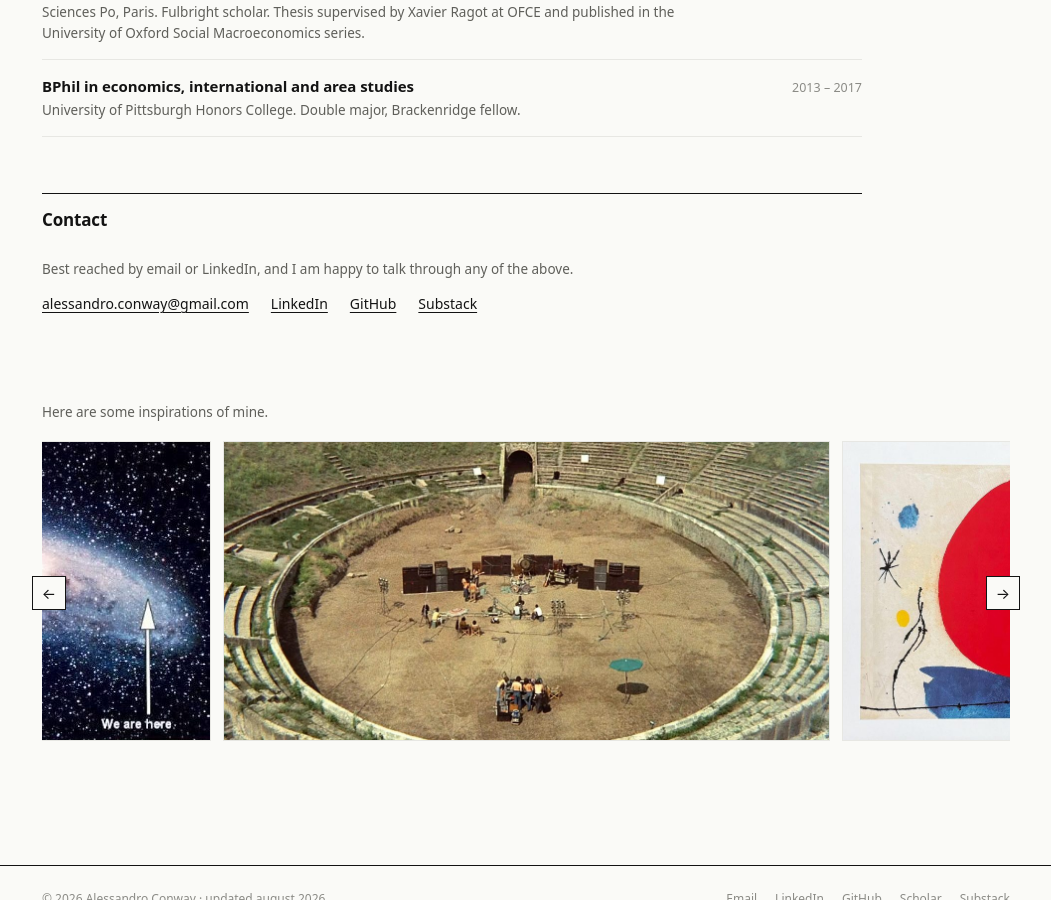
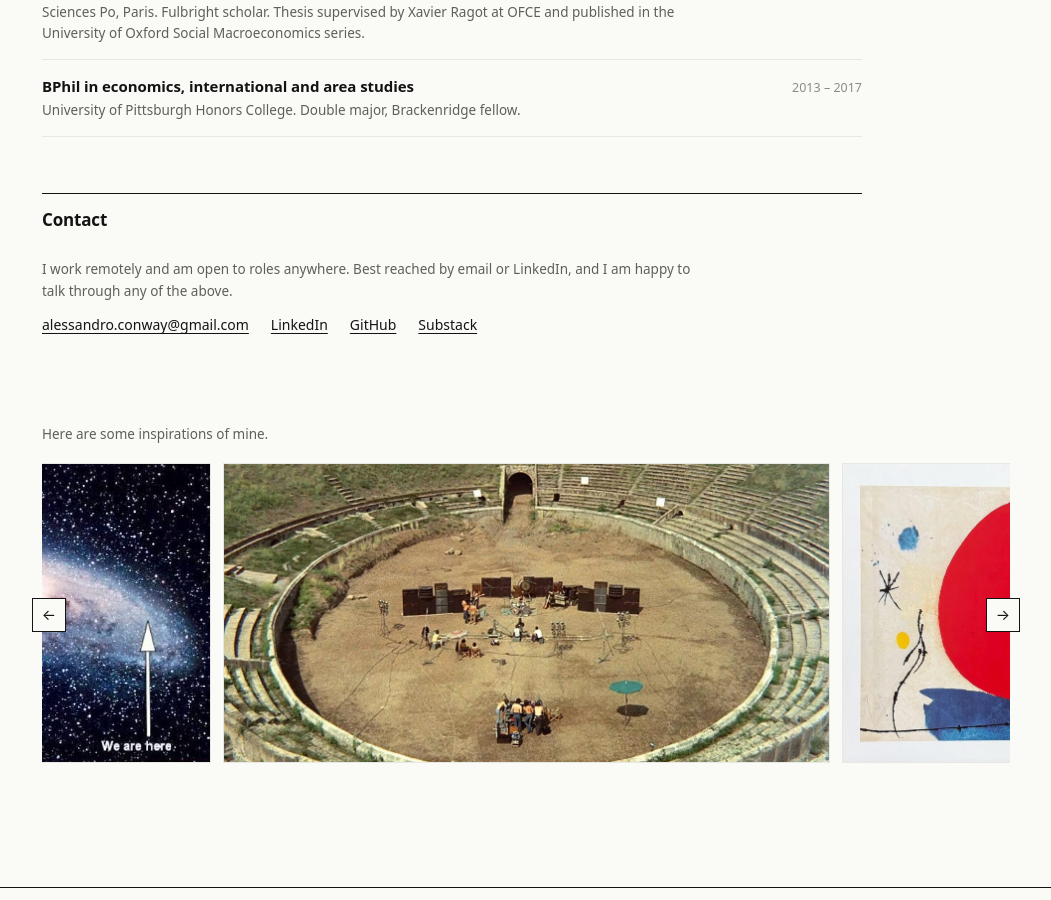
Before and after one commit to conway1521/conway1521.github.io, a Jekyll site: the page built from index.html, in a window 1280 px wide and 900 px high, scrolled down 5881 px. Shown: the whole window, without its empty margins (114-1165 px from the left). Built offline with Jekyll 4.4.1, drawn with Linux system fonts in a browser that asks for light colours; some of the changed lines change nothing that is shown.

Commit message:
Align the graph marks with what each paper actually is
All twelve working-paper pages say "In progress" in their own eyebrow,
but the graph called six of them working papers, so the two disagreed.
Occupational coding, the role taxonomy, exposure measures, the flow
engine, occupational migration and shortage arithmetic now carry the
in-development mark, their metadata lines say so, and their links read
"Read more" rather than offering a paper that cannot be sent.

Skills DNA keeps the working-paper mark, as do the two dissertation
papers, which is what can actually be sent on request today.

States remote availability in Contact.

```diff
--- a/assets/js/research-graph.js
+++ b/assets/js/research-graph.js
@@ -115,23 +115,23 @@
     },
 
     coding: {
-      x: 606, y: 128, k: 'wp', l: ['Occupational', 'coding'], lx: 0, ly: -24, a: 'middle',
+      x: 606, y: 128, k: 'wip', l: ['Occupational', 'coding'], lx: 0, ly: -24, a: 'middle',
       title: 'Occupational coding at the 8-digit frontier',
-      meta: 'Working paper, public evaluation harness',
+      meta: 'In development, public evaluation harness',
       short: 'Finds where title retrieval stops working and classification has to take over, which is the measurement result that everything else in the labor strand rests on.',
       plain: 'Employers name the same job a hundred ways, and nothing downstream works until those titles collapse onto one taxonomy, so there is no benchmark, no forecast and no comparison across employers until the collapsing is solved. Matching a title against a list of official titles gets you most of the way and then stops, and where it stops is not where people assume, so this establishes where the ceiling is and what has to replace the method once you are past it.',
       abs: 'Every labor dataset built from job titles must map unstructured strings onto an occupation code. At the 6-digit level this is close to solved. At the 8-digit level, where wage, task and mobility differences actually live, it is considerably harder, and the choice of method changes the resulting distribution. This paper benchmarks retrieval-based and classification-based approaches against the official 8-digit taxonomy, characterizing the ceiling on retrieval rather than asserting it, and evaluating classification on the residual where retrieval fails. The evaluation harness is public, which makes the comparison reproducible and the ceiling contestable.',
-      links: [['Working paper', '/working-papers/occupation-coding/']]
+      links: [['Read more', '/working-papers/occupation-coding/']]
     },
 
     taxonomy: {
-      x: 708, y: 176, k: 'wp', l: ['Role', 'taxonomy'], lx: 17, ly: -8, a: 'start',
+      x: 708, y: 176, k: 'wip', l: ['Role', 'taxonomy'], lx: 17, ly: -8, a: 'start',
       title: 'A role taxonomy anchored to the federal codes',
-      meta: 'Working paper, 3,939 roles, releasable as a public artifact',
+      meta: 'In development, 3,939 roles, releasable as a public artifact',
       short: '3,939 roles nested inside the federal occupation codes and checked against the official 8-digit taxonomy.',
       plain: 'The official codes are too coarse for what employers actually hire for, since one nurse code covers an ICU night nurse and a school nurse, while raw job titles are too fine to compare across employers. Private taxonomies solve the granularity by floating free of the government codes, which buys detail at the cost of ever reconciling with public statistics again. A role layer nested strictly inside the codes is the middle both sides miss, and it lets an employer’s own vocabulary join to public data without either side being distorted to fit the other.',
       abs: 'This paper constructs a role taxonomy of 3,939 roles as a strict refinement of the federal occupation codes, so that every role maps up to exactly one code and aggregation to published statistics remains exact. The discipline is a single rule: a distinction counts as a role only when it stays inside an 8-digit boundary and is meaningful within it, while anything that is really a level, a shift, a staffing arrangement or a specialty modifier is stored as a facet rather than promoted to a new occupation. Titles are stripped of facets, embedded, and clustered recursively with an abstention margin. Validation uses ground truth nobody else uses, since the official 8-digit splits are themselves known-correct partitions against which the clustering can be scored directly. The economic test is how much within-code wage variation is explained once workers are split into roles, where even a modest gain settles the question. Because the inputs are public, the taxonomy and its resolver ship as a public artifact.',
-      links: [['Working paper', '/working-papers/role-taxonomy/']]
+      links: [['Read more', '/working-papers/role-taxonomy/']]
     },
 
     skillsdna: {
@@ -146,13 +146,13 @@
     },
 
     exposure: {
-      x: 888, y: 190, k: 'wp', l: ['AI exposure', 'measures'], lx: 0, ly: -24, a: 'middle',
+      x: 888, y: 190, k: 'wip', l: ['AI exposure', 'measures'], lx: 0, ly: -24, a: 'middle',
       title: 'Does the choice of AI-exposure measure matter?',
-      meta: 'Working paper, common task framework, fully public data',
+      meta: 'In development, common task framework, fully public data',
       short: 'Six measures held constant except for the measure itself, which agree at the extremes and disagree in the middle, and the middle is where every interesting policy question sits.',
       plain: 'At least six serious measures score how exposed each occupation is to AI, and most studies pick one without ever justifying the choice. If those measures disagree with each other, then every claim about which jobs are at risk is partly an artifact of which measure the author happened to reach for, and no reader can tell how much. Holding everything else fixed and varying only the measure shows how much of a published finding is the world and how much is the instrument.',
       abs: 'At least six serious measures score occupational exposure to AI, and studies routinely select one without justification. If the measures disagree, conclusions about which occupations are at risk are partly artifacts of that selection. This paper holds population, occupational base and specification constant and varies only the measure, quantifying where the choice binds. Comparison is on dollar-weighted agreement rather than rank correlation, since rank agreement at the tails conceals disagreement in the middle of the distribution, which is where policy questions are actually posed. The measures converge at the extremes and diverge substantially in the interior.',
-      links: [['Working paper', '/working-papers/exposure-measures/']]
+      links: [['Read more', '/working-papers/exposure-measures/']]
     },
 
     moves: {
@@ -167,36 +167,36 @@
     },
 
     migration: {
-      x: 744, y: 400, k: 'wp', l: ['Occupational', 'migration'], lx: 0, ly: 30, a: 'middle',
+      x: 744, y: 400, k: 'wip', l: ['Occupational', 'migration'], lx: 0, ly: 30, a: 'middle',
       title: 'Where occupations move',
-      meta: 'Working paper, 501 occupations, twenty years of census microdata',
+      meta: 'In development, 501 occupations, twenty years of census microdata',
       short: 'We know a great deal about the interstate migration of people and very little about migration by occupation, yet occupation is where migration policy actually bites, through nurse licensure compacts, engineer reciprocity, teacher pension portability and remote-work eligibility.',
       plain: 'Migration policy is written at the level of the occupation and studied at the level of the person, which means the instruments that policymakers actually control are the ones nobody has measured. This maps bilateral state-to-state migration across 501 occupations, 51 jurisdictions and nineteen vintages of census microdata, producing an atlas of which occupations move and where they go, together with the wage elasticities of who moves for money. It is the wide complement to the workforce flow engine, which goes deep on a single state instead.',
       abs: 'Interstate migration is well documented at the level of the individual and largely unmeasured at the level of the occupation, despite occupation being the unit on which migration policy operates, through licensure compacts, reciprocity agreements, pension portability and remote-work eligibility. This paper constructs bilateral state-to-state migration flows by occupation across 501 codes, 51 jurisdictions and nineteen vintages of census microdata, and estimates a Poisson pseudo-maximum-likelihood gravity specification in which origin and destination fixed effects absorb level differences so that wage and distance terms are identified off bilateral variation. The output is a descriptive atlas of occupational mobility together with a distribution of wage elasticities, and the licensing coefficient gives a direct estimate of how much occupational regulation dampens flows.',
       math: ['E[ flowₒ→d^k ] = exp( ηₖ ln(w_d/wₒ) + β ln distₒd + φₒ + ψ_d )'],
-      links: [['Working paper', '/working-papers/occupation-migration/']]
+      links: [['Read more', '/working-papers/occupation-migration/']]
     },
 
     flows: {
-      x: 622, y: 344, k: 'wp', l: ['Workforce', 'flow engine'], lx: -17, ly: 2, a: 'end',
+      x: 622, y: 344, k: 'wip', l: ['Workforce', 'flow engine'], lx: -17, ly: 2, a: 'end',
       title: 'Workforce flow engine',
-      meta: 'Working paper, dissertation paper and queryable parameter database',
+      meta: 'In development, dissertation paper and queryable parameter database',
       short: 'Every occupation in every state has rates at which people enter it, leave it, and move between states, with a background rate of turnover underneath all three, and standard forecasts give the totals while this measures the rates that produce them.',
       plain: 'A state that knows its nurse stock will fall by twelve percent has a problem statement, and a state that knows the fall is driven by out-migration concentrated in the 35 to 44 age band while entry and retirement track national norms has an intervention design. Standard forecasts answer how many, which is the question a state can do least with, because a shortfall caused by people leaving needs a completely different response from one caused by nobody arriving. Decomposing the stock into entry, exit, migration and residual churn lets a state tell a retention problem from a pipeline problem before it spends anything.',
       abs: 'Occupational workforce stocks are decomposed into behavioral flow parameters, entry, exit, interstate migration and residual churn, at the grain of state by occupation by age band by year, with design-based uncertainty throughout. The identity is a cohort-component accounting relation adapted from formal demography and applied to ACS repeated cross-sections. Migration is observed directly from one-year-ago state of residence, entry is estimated from the young age bands and validated against graduation and licensure counts, and exit is estimated from the decline of upper age bands across vintages. Because the ACS is a repeated cross-section rather than a true panel, occupation switching and re-entry are not separately identified and both fold into the churn residual, which is retained as a behavioral parameter rather than discarded as error, measured with replicate-weight standard errors and netted for mortality. Across six occupations and nine vintages, 1.67 million records with all 80 replicate weights, occupational lifecycles separate cleanly and national exit schedules correlate up to 0.75 across the pandemic break, with state migration fingerprints persisting at about 0.6.',
       math: ['Stockₜ₊₁ = Stockₜ + Entrants + In-migrants − Exits − Out-migrants + Residual churn'],
-      links: [['Working paper', '/working-papers/flows-engine/']]
+      links: [['Read more', '/working-papers/flows-engine/']]
     },
 
     shortage: {
-      x: 604, y: 470, k: 'wp', l: ['Shortage', 'arithmetic'], lx: -17, ly: 2, a: 'end',
+      x: 604, y: 470, k: 'wip', l: ['Shortage', 'arithmetic'], lx: -17, ly: 2, a: 'end',
       title: 'Shortage arithmetic',
-      meta: 'Working paper, a correction any workforce board can apply',
+      meta: 'In development, a correction any workforce board can apply',
       short: 'Substitution across neighbouring occupations reduces estimated shortage gaps by 15 to 20 percent.',
       plain: 'Headline shortage figures subtract the supply of one occupation from the demand for that same occupation, as though every unfilled role had to be filled by somebody already trained for exactly it. But employers are buying output rather than credentials, and a good deal of any gap is absorbed by workers moving in from nearby occupations. Ignoring that margin overstates the shortage, the correction turns out to be large, and grading licensing back in on top of it produces a number a workforce board can actually act on.',
       abs: 'Occupational shortage estimates subtract the supply of an occupation from the demand for that same occupation, which implicitly assumes zero substitution. Because demand is for output rather than for credentials, employers substitute across near occupations, and ignoring that margin overstates the shortage materially. This paper recomputes the gap by subtracting, tier by tier of skill adjacency, the workers who can actually fill it, weighting each tier by observed transition rates and then re-restricting by licensing barriers at the destination. The correction reduces estimated gaps by 15 to 20 percent. The approach is arithmetic rather than equilibrium modelling, and any workforce board can apply and audit it.',
       math: ['gap_corrected = gap_raw − Σ_tiers min( absorbable share × adjacent slack, tier capacity )'],
-      links: [['Working paper', '/working-papers/shortage-arithmetic/']]
+      links: [['Read more', '/working-papers/shortage-arithmetic/']]
     },
 
     vacancy: {
--- a/index.html
+++ b/index.html
@@ -402,7 +402,7 @@
     </div>
 
     <h3 class="blockhead">Contact</h3>
-    <p class="groupnote">Best reached by email or LinkedIn, and I am happy to talk through any of the above.</p>
+    <p class="groupnote">I work remotely and am open to roles anywhere. Best reached by email or LinkedIn, and I am happy to talk through any of the above.</p>
     <div class="inline-links">
       <a href="mailto:alessandro.conway@gmail.com">alessandro.conway@gmail.com</a>
       <a href="https://www.linkedin.com/in/alessandro-conway/" target="_blank">LinkedIn</a>
```
